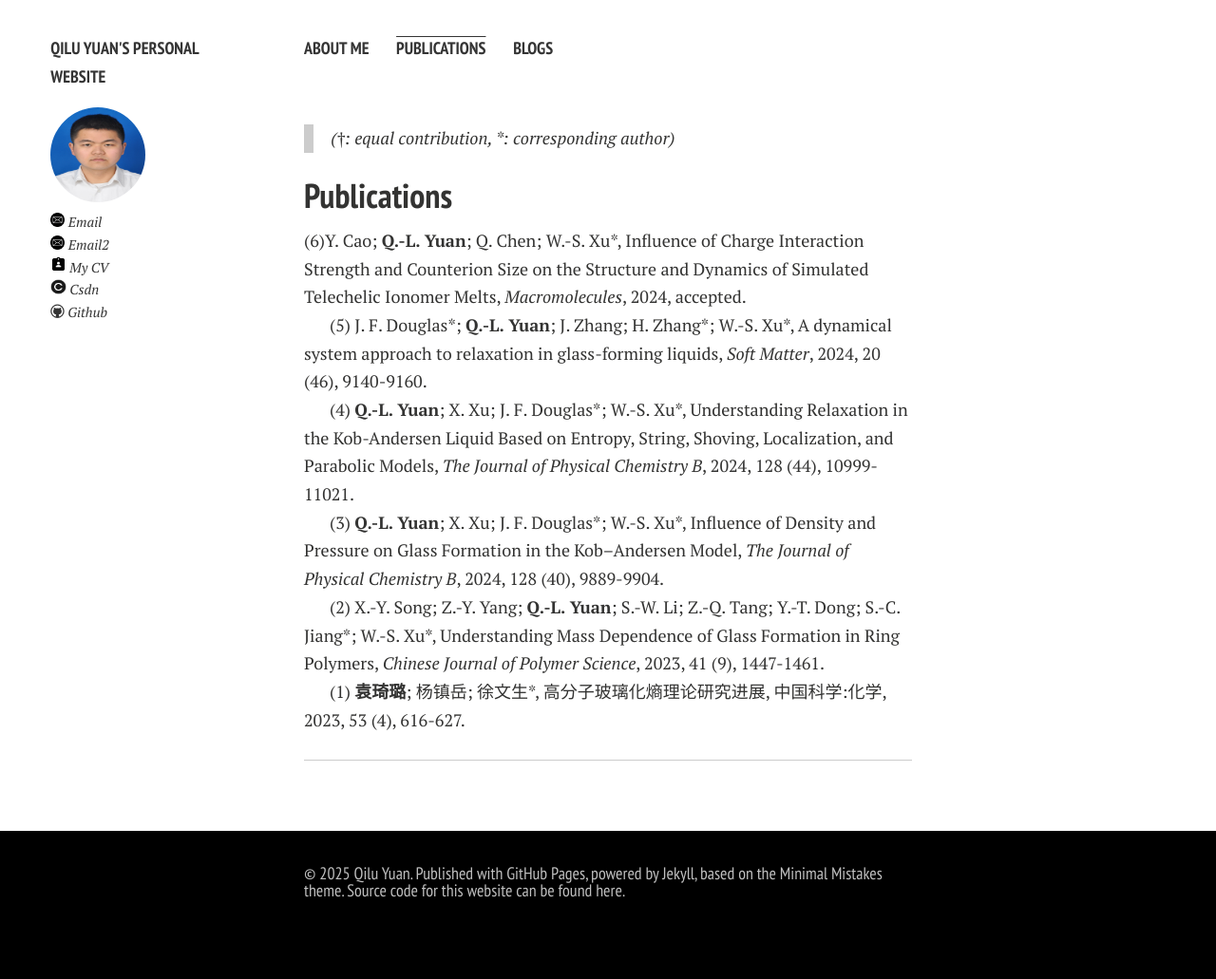
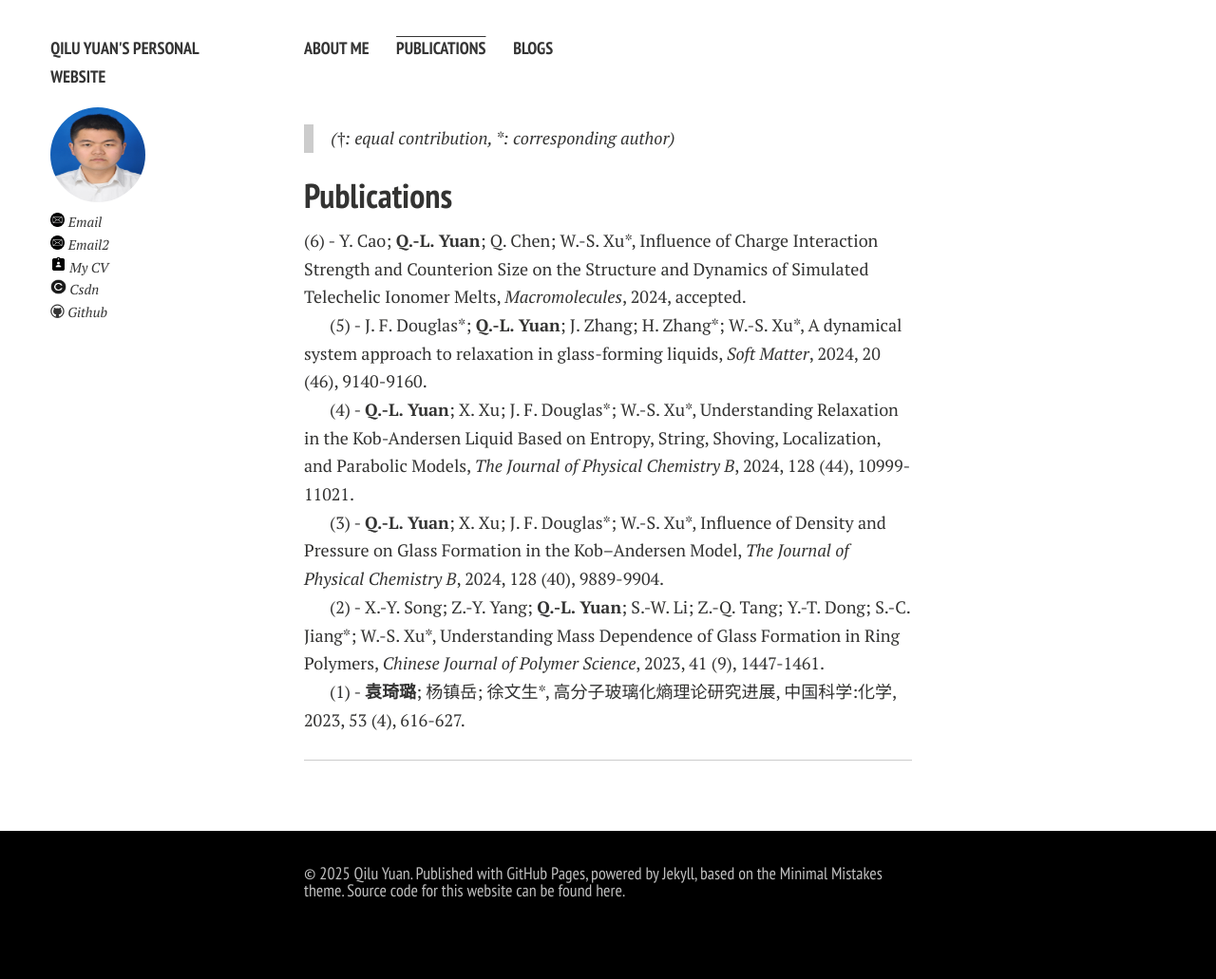
Before and after one commit to Qilu-Yuan/Qilu-Yuan.github.io, a Jekyll site: the page built from publications.md, in a window 1280 px wide. Shown: the whole page at 95% size. Built offline with Jekyll 4.4.1, drawn with Linux system fonts in a browser that asks for light colours; nearby versions of some CDN libraries; comment, search, counter and statistics services are not loaded; a style sheet for code colours, icons or effects is not loaded.

Commit message:
Update publications.md

```diff
--- a/publications.md
+++ b/publications.md
@@ -8,16 +8,16 @@ title: Publications
 
 ## Publications
 
-(6)Y. Cao; **Q.-L. Yuan**; Q. Chen; W.-S. Xu\*, Influence of Charge Interaction Strength and Counterion Size on the Structure and Dynamics of Simulated Telechelic Ionomer Melts, *Macromolecules*, 2024, accepted.
+(6) - Y. Cao; **Q.-L. Yuan**; Q. Chen; W.-S. Xu\*, Influence of Charge Interaction Strength and Counterion Size on the Structure and Dynamics of Simulated Telechelic Ionomer Melts, *Macromolecules*, 2024, accepted.<br>
 
-(5) J. F. Douglas\*; **Q.-L. Yuan**; J. Zhang; H. Zhang\*; W.-S. Xu\*, A dynamical system approach to relaxation in glass-forming liquids, *Soft Matter*, 2024, 20 (46), 9140-9160.
+(5) - J. F. Douglas\*; **Q.-L. Yuan**; J. Zhang; H. Zhang\*; W.-S. Xu\*, A dynamical system approach to relaxation in glass-forming liquids, *Soft Matter*, 2024, 20 (46), 9140-9160.<br>
 
-(4) **Q.-L. Yuan**; X. Xu; J. F. Douglas\*; W.-S. Xu\*, Understanding Relaxation in the Kob-Andersen Liquid Based on Entropy, String, Shoving, Localization, and Parabolic Models, *The Journal of Physical Chemistry B*, 2024, 128 (44), 10999-11021.
+(4) - **Q.-L. Yuan**; X. Xu; J. F. Douglas\*; W.-S. Xu\*, Understanding Relaxation in the Kob-Andersen Liquid Based on Entropy, String, Shoving, Localization, and Parabolic Models, *The Journal of Physical Chemistry B*, 2024, 128 (44), 10999-11021.<br>
 
-(3) **Q.-L. Yuan**; X. Xu; J. F. Douglas\*; W.-S. Xu\*, Influence of Density and Pressure on Glass Formation in the Kob–Andersen Model, *The Journal of Physical Chemistry B*, 2024, 128 (40), 9889-9904.
+(3) - **Q.-L. Yuan**; X. Xu; J. F. Douglas\*; W.-S. Xu\*, Influence of Density and Pressure on Glass Formation in the Kob–Andersen Model, *The Journal of Physical Chemistry B*, 2024, 128 (40), 9889-9904.<br>
 
-(2) X.-Y. Song; Z.-Y. Yang; **Q.-L. Yuan**; S.-W. Li; Z.-Q. Tang; Y.-T. Dong; S.-C. Jiang\*; W.-S. Xu\*, Understanding Mass Dependence of Glass Formation in Ring Polymers, *Chinese Journal of Polymer Science*, 2023, 41 (9), 1447-1461.
+(2) - X.-Y. Song; Z.-Y. Yang; **Q.-L. Yuan**; S.-W. Li; Z.-Q. Tang; Y.-T. Dong; S.-C. Jiang\*; W.-S. Xu\*, Understanding Mass Dependence of Glass Formation in Ring Polymers, *Chinese Journal of Polymer Science*, 2023, 41 (9), 1447-1461.<br>
 
-(1) **袁琦璐**; 杨镇岳; 徐文生\*, 高分子玻璃化熵理论研究进展, 中国科学:化学, 2023, 53 (4), 616-627.
+(1) - **袁琦璐**; 杨镇岳; 徐文生\*, 高分子玻璃化熵理论研究进展, 中国科学:化学, 2023, 53 (4), 616-627.<br>
 
 ---
```
